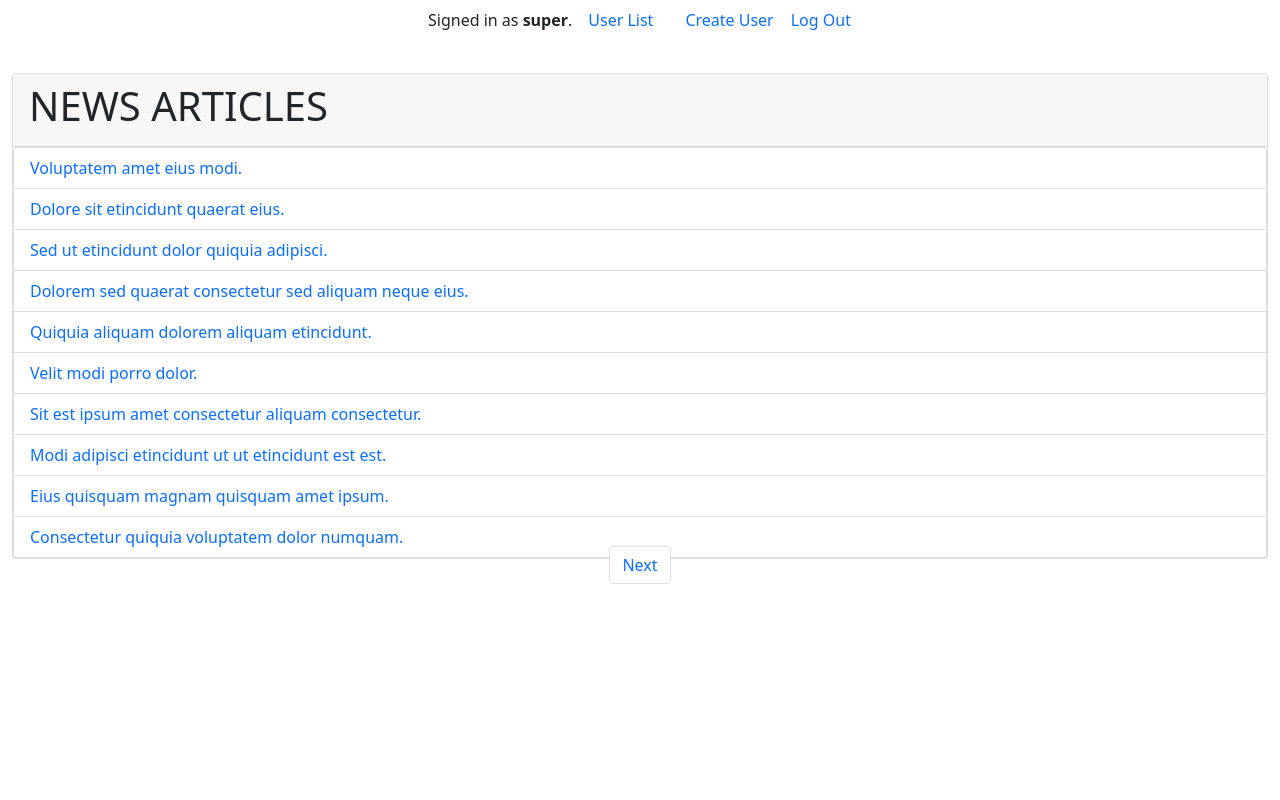
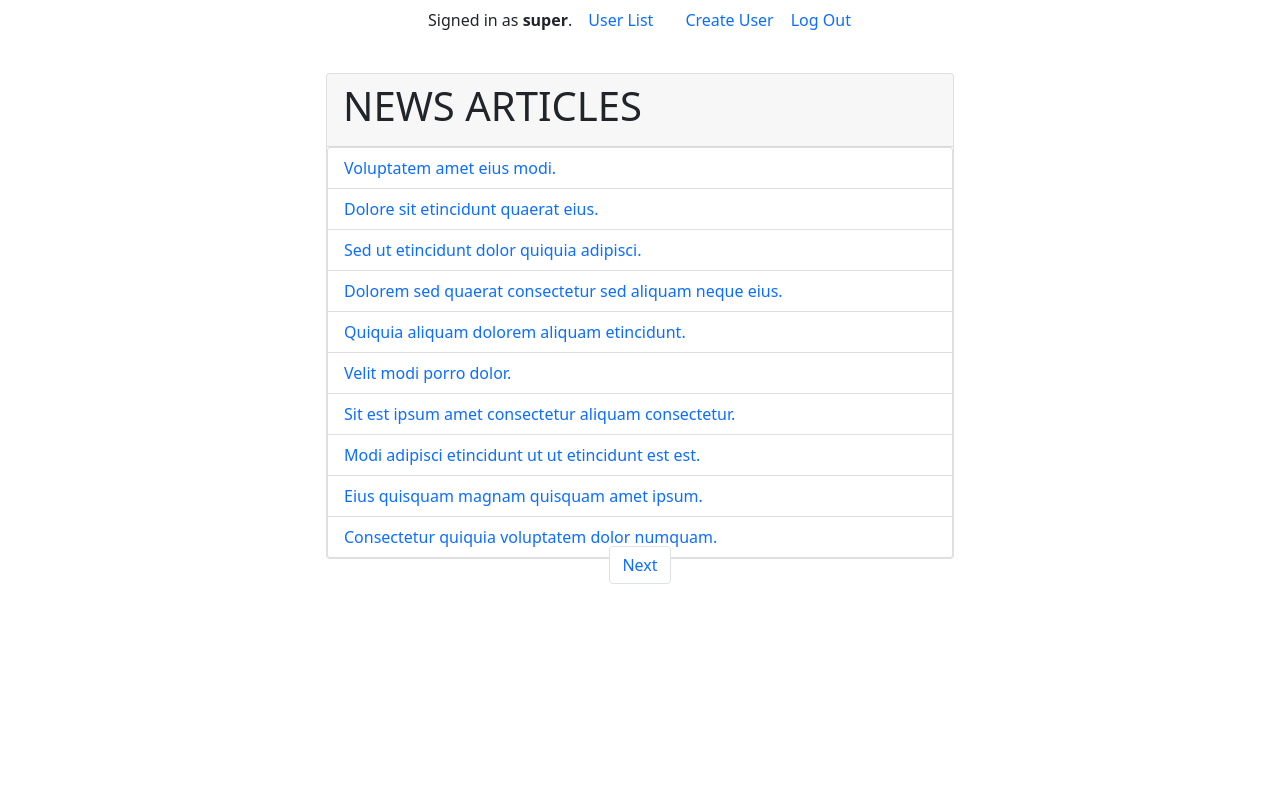
Before and after one commit to sibalonat/newsagency, a Django app: page / in a window 1280 px wide. Run offline with Django 5.2, Linux system fonts and the light colour scheme; a user stored in the database is signed in; data comes from the database, SQL or seed files in the repository; both versions use the stored data as it was after the commit.

Commit message:
fix: working on the reponsive classes

```diff
--- a/news/static/news/styles.css
+++ b/news/static/news/styles.css
@@ -9,7 +9,7 @@
 }
 
 .down_pagination {
-    bottom: 200px;
+    bottom: 0px;
 }
 
 .text-sm {
@@ -37,3 +37,46 @@
 .h-content {
     height: fit-content;
 }
+
+
+.width {
+    width: 100%;
+}
+
+.top-m {
+    margin-top: -25px;
+}
+
+.display {
+    position: relative;
+    z-index: 10;
+}
+
+.top {
+    top: 0px;
+}
+
+.left {
+    left: 0px;
+}
+
+.btn:focus {
+    outline: none !important;
+    box-shadow: none !important;
+}
+
+
+@media (min-width: 576px) {
+    .top-m {
+        margin-top: 0px;
+    }
+
+    .width {
+        width: 50%;
+    }
+
+    .down_pagination {
+        bottom: 200px;
+    }
+
+}
--- a/news/templates/news/article_form.html
+++ b/news/templates/news/article_form.html
@@ -3,7 +3,7 @@
 {% load static %}
 
 {% block body %}
-    <div class="card w-50">
+    <div class="card width top-m">
         <div class="card-header">
           <h1 class="text-center text-uppercase">
             Create Article
--- a/news/templates/news/index.html
+++ b/news/templates/news/index.html
@@ -2,10 +2,15 @@
 {% load static %}
 
 {% block body %}
-    <div class="card w-sm-50 w-100">
+    <div class="card width top-m">
         <div class="card-header">
           <div class="row">
-            <div class="col-6">
+            <div
+            class="{% if user.is_authenticated and user.is_editor and user.author == request.user %}
+            col-6
+            {% else %}
+            col-12
+            {% endif %}">
               <h1 class="text-uppercase">
                 News Articles
               </h1>
@@ -25,7 +30,11 @@
           class="list-group-item list-group-item-action d-flex flex-row justify-content-between"
           aria-current="true">
             <a href="{% url 'news:article_detail' article.id %}"
-            class="text-decoration-none col-10"
+            class="text-decoration-none {% if user.is_authenticated and user.is_editor and user.author == request.user %}
+            col-10
+            {% else %}
+            col-12
+            {% endif %}"
             aria-current="true">
               {{ article.title }}
             </a>
--- a/news/templates/news/layout.html
+++ b/news/templates/news/layout.html
@@ -6,13 +6,68 @@
         <title>{% block title %}News agency{% endblock %}</title>
         <link href="https://cdn.jsdelivr.net/npm/bootstrap@5.0.2/dist/css/bootstrap.min.css" rel="stylesheet" integrity="sha384-EVSTQN3/azprG1Anm3QDgpJLIm9Nao0Yz1ztcQTwFspd3yD65VohhpuuCOmLASjC" crossorigin="anonymous">
         <script src="https://cdn.jsdelivr.net/npm/bootstrap@5.0.2/dist/js/bootstrap.bundle.min.js" integrity="sha384-MrcW6ZMFYlzcLA8Nl+NtUVF0sA7MsXsP1UyJoMp4YLEuNSfAP+JcXn/tWtIaxVXM" crossorigin="anonymous"></script>
+        <meta name="viewport" content="width=device-width, initial-scale=1">
+
         <link rel="stylesheet" href="https://cdn.jsdelivr.net/npm/bootstrap-icons@1.11.3/font/bootstrap-icons.min.css">
         <link rel="stylesheet" href="{% static 'news/styles.css' %}">
         {% block script %}
         {% endblock %}
     </head>
     <body>
-        <div class="container-fluid min-vh-100 d-flex align-items-center flex-column">
+        <div class="container-fluid min-vh-100 d-flex align-items-center position-relative flex-column">
+            <!-- Toggle button for mobile view -->
+            <div class="dropdown d-md-none position-absolute top left m-2">
+                <button
+                title="Navigation"
+                class="btn dropdown-toggle display"
+                type="button" id="dropdownMenuButton"
+                data-bs-toggle="dropdown"
+                aria-expanded="false">
+                    <i class="bi bi-list"></i>
+                </button>
+                <ul class="dropdown-menu p-2" aria-labelledby="dropdownMenuButton">
+                    <li class="nav-item my-auto">
+                        {% if user.is_authenticated %}
+                            Signed in as <strong>{{ user.username }}</strong>.
+                        {% else %}
+                            Not signed in.
+                        {% endif %}
+                    </li>
+                    {% if user.is_authenticated %}
+                        {% if user.is_superuser %}
+                            <li class="nav-item my-auto">
+                                <a class="dropdown-item" href="{% url 'management:user_list' %}">User List</a>
+                            </li>
+                            <li class="nav-item my-auto">
+                                <a class="dropdown-item" href="{% url 'management:user_create' %}">Create User</a>
+                            </li>
+                        {% elif user.is_editor %}
+                            <li class="nav-item my-auto">
+                                <a class="dropdown-item" href="{% url 'news:article_create' %}">Create Article</a>
+                            </li>
+                            <li class="nav-item my-auto">
+                                <a class="dropdown-item" href="/">List of Articles</a>
+                            </li>
+                        {% endif %}
+                        <li class="nav-item my-auto">
+                            <form method="post" action="{% url 'news:logout' %}">
+                                {% csrf_token %}
+                                <button type="submit" class="btn btn-link dropdown-item" style="padding: 0;">Log Out</button>
+                            </form>
+                        </li>
+                    {% else %}
+                        <li class="nav-item my-auto">
+                            <a class="dropdown-item" href="{% url 'management:login' %}">Log In</a>
+                        </li>
+                        <li class="nav-item my-auto">
+                            <a class="dropdown-item" href="{% url 'management:register' %}">Register</a>
+                        </li>
+                    {% endif %}
+                </ul>
+            </div>
+
+            <!-- Navigation section for larger screens -->
+            <div class="d-none d-md-block w-100">
                 <ul class="nav justify-content-center w-100">
                     <li class="nav-item my-auto">
                         {% if user.is_authenticated %}
@@ -52,6 +107,7 @@
                         </li>
                     {% endif %}
                 </ul>
+            </div>
             <hr>
             <div class="body position-relative h-100 contents">
                 {% block body %}
--- a/user_management/templates/user_management/layout.html
+++ b/user_management/templates/user_management/layout.html
@@ -6,6 +6,7 @@
         <title>{% block title %}News agency{% endblock %}</title>
         <link href="https://cdn.jsdelivr.net/npm/bootstrap@5.0.2/dist/css/bootstrap.min.css" rel="stylesheet" integrity="sha384-EVSTQN3/azprG1Anm3QDgpJLIm9Nao0Yz1ztcQTwFspd3yD65VohhpuuCOmLASjC" crossorigin="anonymous">
         <script src="https://cdn.jsdelivr.net/npm/bootstrap@5.0.2/dist/js/bootstrap.bundle.min.js" integrity="sha384-MrcW6ZMFYlzcLA8Nl+NtUVF0sA7MsXsP1UyJoMp4YLEuNSfAP+JcXn/tWtIaxVXM" crossorigin="anonymous"></script>
+        <meta name="viewport" content="width=device-width, initial-scale=1">
         <link rel="stylesheet" href="https://cdn.jsdelivr.net/npm/bootstrap-icons@1.11.3/font/bootstrap-icons.min.css">
         <link rel="stylesheet" href="{% static 'user_management/styles.css' %}">
         {% block script %}
--- a/user_management/templates/user_management/login.html
+++ b/user_management/templates/user_management/login.html
@@ -1,7 +1,7 @@
 {% extends "user_management/layout.html" %}
 {% load form_tags %}
 {% block body %}
-<div class="card my-auto w-50">
+<div class="card my-auto width">
     <div class="card-header">
       <h2 class="text-center text-uppercase">
         Login
```
Also changed, not shown: user_management/static/user_management/styles.css (+11 -0 lines), db.sqlite3. Lines whose indentation alone changed are shown as unchanged.
